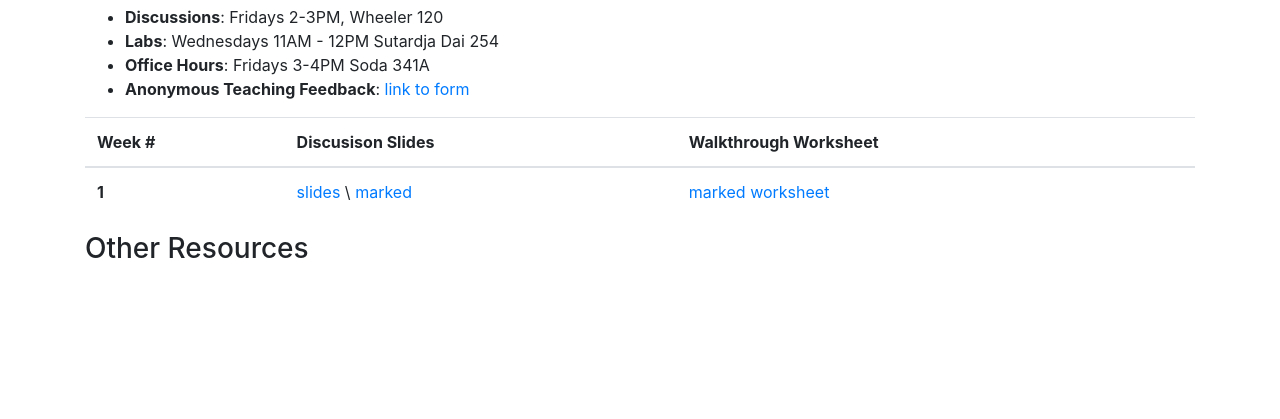
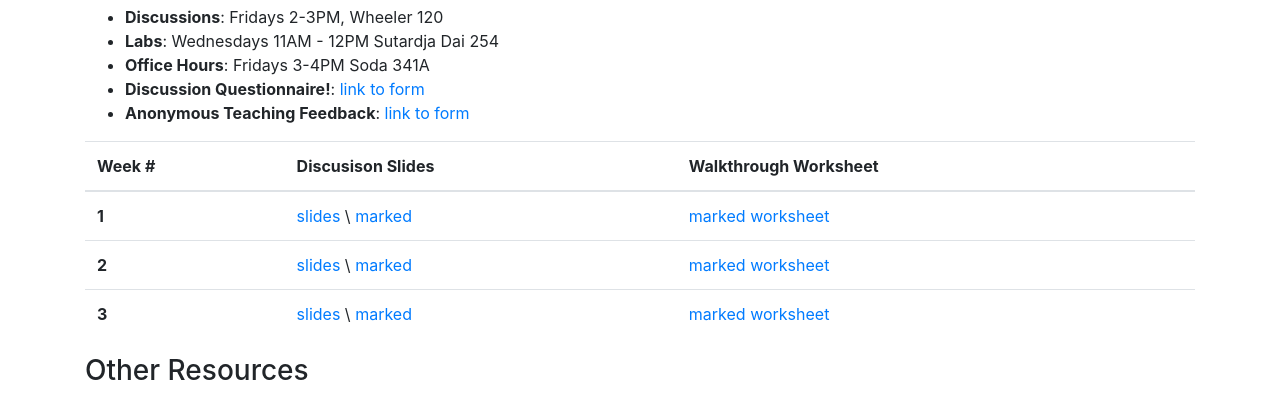
Before and after one commit to calzoom/calzoom.github.io, a plain HTML site: page index.html in a window 1280 px wide. Shown: the part 97-516 px from the top of the page. Drawn offline with nearby package versions, Linux system fonts and the light colour scheme.

Commit message:
week2 stuff updated

```diff
--- a/index.html
+++ b/index.html
@@ -24,6 +24,7 @@
                 <li> <b>Discussions</b>: Fridays 2-3PM, Wheeler 120 </li>
                 <li> <b>Labs</b>: Wednesdays 11AM - 12PM Sutardja Dai 254 </li>
                 <li> <b>Office Hours</b>: Fridays 3-4PM Soda 341A </li>
+                <li> <b>Discussion Questionnaire!</b>:  <a href="https://tinyurl.com/tto9rss">link to form</a></li>
                 <li> <b>Anonymous Teaching Feedback</b>:  <a href="https://tinyurl.com/japjotfeedback">link to form</a></li>
             </ul>
         </div>
@@ -43,6 +44,16 @@
           <td><a href="https://www.dropbox.com/s/r1z0lb3r4ueh354/disc01_slides.pdf?dl=0">slides</a> \ <a href="https://www.dropbox.com/s/mxy1lkcel796pun/disc01_slides_marked.pdf?dl=0">marked</a></td>
           <td><a href="https://www.dropbox.com/s/6kfzb8cur8eoahs/disc01_marked.pdf?dl=0">marked worksheet</a></td>
         </tr>
+        <tr>
+          <th scope="row">2</th>
+          <td><a href="https://www.dropbox.com/s/0yr6butx8b9yt3h/disc2_slides.pdf?dl=0">slides</a> \ <a href="https://www.dropbox.com/s/0yr6butx8b9yt3h/disc2_slides.pdf?dl=0">marked</a></td>
+          <td><a href="https://www.dropbox.com/s/levimv5ek97wb3u/disc02_marked.pdf?dl=0">marked worksheet</a></td>
+        </tr>
+        <tr>
+          <th scope="row">3</th>
+          <td><a href="">slides</a> \ <a href="">marked</a></td>
+          <td><a href="">marked worksheet</a></td>
+        </tr>
       </tbody>
     </table>
     </div>
```
